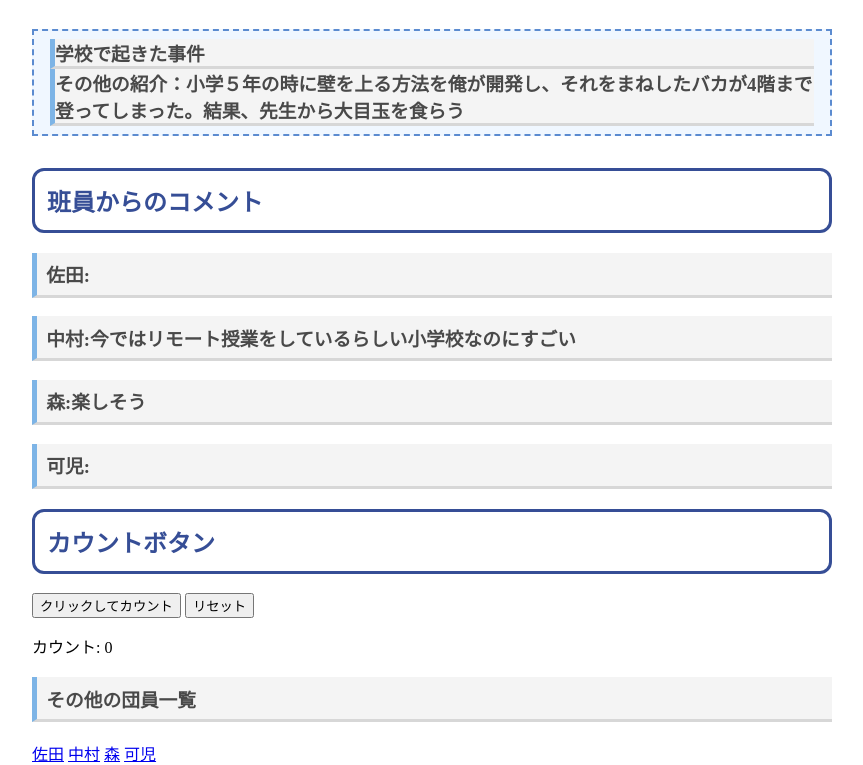
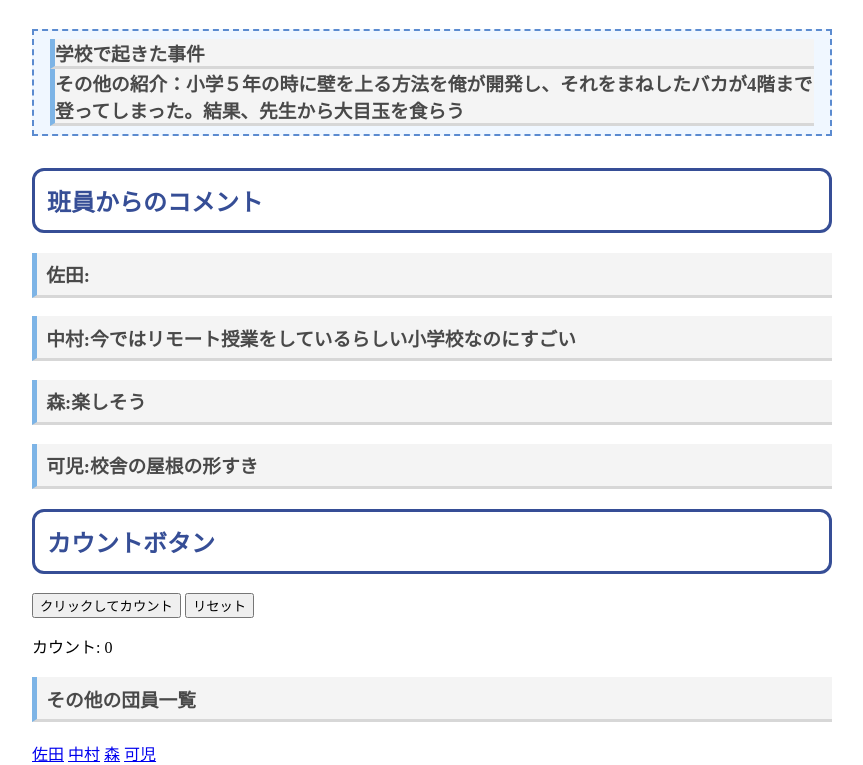
Before and after one commit to jiren-nakamura/github-new-work, a plain HTML site: page mori/asahijuku.html in a window 1280 px wide. Shown: the part 784-1549 px from the top of the page, without its empty margins (208-1071 px from the left). Drawn offline with Linux system fonts and the light colour scheme.

Commit message:
可児班員コメ

```diff
--- a/mori/asahijuku.html
+++ b/mori/asahijuku.html
@@ -23,7 +23,7 @@
             <h3>佐田:</h3>
             <h3>中村:今ではリモート授業をしているらしい小学校なのにすごい</h3>
             <h3>森:楽しそう</h3>
-            <h3>可児:</h3>
+            <h3>可児:校舎の屋根の形すき</h3>
         </div>
         <div>
             <h2>カウントボタン</h2>
```
